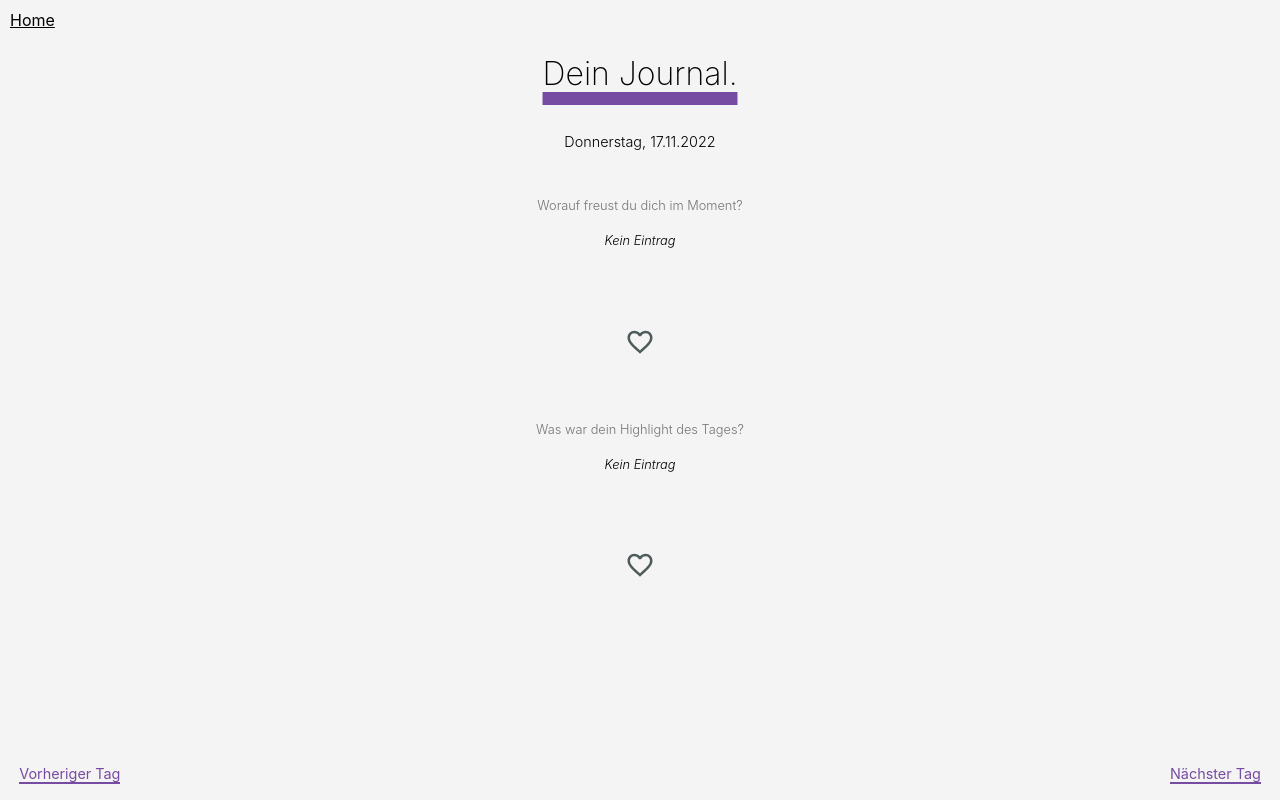
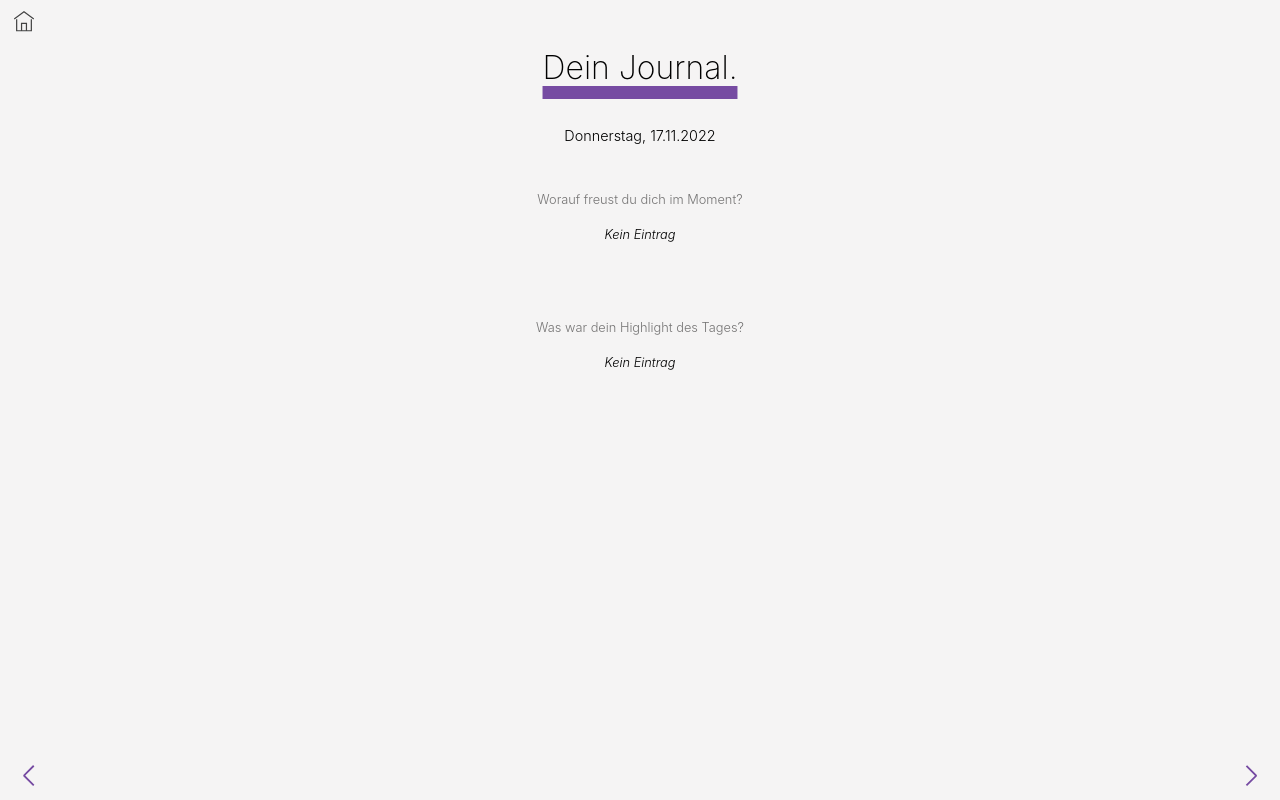
Before and after one commit to marialitwa/capstone-project, a Next.js app: page /answers/17-11-2022 in a window 1280 px wide. Built offline with nearby package versions, Linux system fonts and the light colour scheme; a web font is replaced by a local one.

Commit message:
Install react icons. Add navigation items. Refactor toggleFavorite function.

```diff
--- a/components/AnswerCard.js
+++ b/components/AnswerCard.js
@@ -14,16 +14,15 @@ export default function AnswerCard({
         <StyledPlaceholder>Kein Eintrag</StyledPlaceholder>
       ) : (
         answerText.map((morningAnswer) => (
+          <>
             <StyledAnswer>{morningAnswer.text}</StyledAnswer>
-        ))
-      )}
             <FavIcon
-        // type={"button"}
+              type={"button"}
               onClick={() => {
-          toggleFavorite(answerText.id);
+                toggleFavorite(morningAnswer.id);
               }}
             >
-        {answerText.isFavorite ? (
+              {morningAnswer.isFavorite ? (
                 <svg
                   xmlns="http://www.w3.org/2000/svg"
                   height="30px"
@@ -47,6 +46,9 @@ export default function AnswerCard({
                 </svg>
               )}
             </FavIcon>
+          </>
+        ))
+      )}
     </StyledCard>
   );
 }
--- a/components/QuestionForm.js
+++ b/components/QuestionForm.js
@@ -46,7 +46,7 @@ export default function QuestionForm({ onAddEntry, questionText }) {
       {showSnack && (
         <SnackBar
           text={
-            "Das hat geklappt! Dein Eintrag ist erfolgreich gespeichert, du wirst jetzt automatisch zu deinem Journal geleitet."
+            "Das hat geklappt! Dein Eintrag ist erfolgreich gespeichert. Du wirst jetzt automatisch zu deinem Journal geleitet."
           }
           onClose={() => {
             router.push(`/answers/${currentDate}`);
@@ -86,4 +86,6 @@ const StyledQuestion = styled.label`
 const StyledTextarea = styled.textarea`
   outline: none;
   border: 1px solid #d1d1d1;
+  border-radius: 6px;
+  padding: 8px;
 `;
--- a/package.json
+++ b/package.json
@@ -18,6 +18,7 @@
     "next": "13.0.3",
     "react": "18.2.0",
     "react-dom": "18.2.0",
+    "react-icons": "^4.7.1",
     "styled-components": "^5.3.6"
   },
   "devDependencies": {
--- a/pages/_app.js
+++ b/pages/_app.js
@@ -9,18 +9,21 @@ function MyApp({ Component, pageProps }) {
         id: "93fddb4b-5cf8-40d0-b18a-3cbf96a8301b",
         text: "Heute Abend das WM-Fußballspiel Deutschland-Spanien zu schauen (auch wenn's beim letzten Spiel nicht so gut lief und die WM in Katar sowieso eine totale Katastrophe ist...)",
         createdDate: "2022-11-27T11:38:27.814Z",
+        isFavorite: false,
       },
 
       {
         id: "7d8ad4b5-08c6-4214-b29a-09aec355904f",
         text: "Ich freue mich heute darauf meinen Code nach der Review weiter zu verbessern und im Austausch zu sein",
         createdDate: "2022-11-28T08:27:49.978Z",
+        isFavorite: false,
       },
 
       {
         id: "8fbbf6d3-d547-4a76-b3a8-198cc046e523",
         text: "Ich freu mich darauf heute Abend wirklich sehr leckeres schwedisches Gebäck im Arket Café dank der ToGoodToGo App abzuholen. Das Gebäck würde man sonst nämlich wegwerfen und dafür ist es einfach viel zu lecker.",
         createdDate: "2022-11-29T09:11:25.632Z",
+        isFavorite: false,
       },
     ]
   );
@@ -33,18 +36,21 @@ function MyApp({ Component, pageProps }) {
         id: "ca2e297a-b2e9-4073-84ad-ce142580fcfe",
         text: "Austausch mit meinen Team-KollegInnen darüber, wie wir uns in der aktuellen Situation fühlen. Ein auf und ab...",
         createdDate: "2022-11-25T16:17:26.873Z",
+        isFavorite: false,
       },
 
       {
         id: "17ff2a87-379a-4b19-958c-15a24cb65ed2",
         text: "Habe gut und ausreichend geschlafen und konnte tagsüber ausgeruht arbeiten.",
         createdDate: "2022-11-27T17:40:40.423Z",
+        isFavorite: false,
       },
 
       {
         id: "44219f41-a977-43c9-aa81-4dcee98ebe6a",
         text: "Das was ich die Tage Neues gelernt habe, konnte ich heute im Team weitergeben und habe zum Lösen kleinerer Probleme helfen können. Und genauso andersherum.",
         createdDate: "2022-11-29T16:22:44.670Z",
+        isFavorite: false,
       },
     ]
   );
@@ -73,6 +79,32 @@ function MyApp({ Component, pageProps }) {
     ]);
   }
 
+  function toggleFavorite(id) {
+    const newMorningAnswerArray = morningAnswers.map((answer) => {
+      if (answer.id === id) {
+        return {
+          ...answer,
+          isFavorite: !answer.isFavorite,
+        };
+      } else {
+        return answer;
+      }
+    });
+    const newEveningAnswerArray = eveningAnswers.map((answer) => {
+      if (answer.id === id) {
+        return {
+          ...answer,
+          isFavorite: !answer.isFavorite,
+        };
+      } else {
+        return answer;
+      }
+    });
+
+    setEveningAnswers(newEveningAnswerArray);
+    setMorningAnswers(newMorningAnswerArray);
+  }
+
   return (
     <>
       <GlobalStyles />
@@ -82,6 +114,7 @@ function MyApp({ Component, pageProps }) {
         onAddMorningAnswer={addMorningAnswer}
         eveningAnswers={eveningAnswers}
         onAddEveningAnswer={addEveningAnswer}
+        toggleFavorite={toggleFavorite}
       />
     </>
   );
--- a/pages/answers/[answerDate].js
+++ b/pages/answers/[answerDate].js
@@ -5,11 +5,23 @@ import AnswerCard from "../../components/AnswerCard";
 import { useRouter } from "next/router";
 import { useState } from "react";
 
-export default function AnswersPage({ morningAnswers, eveningAnswers }) {
+// ---- NAV ICONS -----
+import { VscChevronLeft } from "react-icons/vsc";
+import { VscChevronRight } from "react-icons/vsc";
+// import { BsArrowLeft } from "react-icons/bs";
+// import { CiHome } from "react-icons/ci";
+// import { HiOutlineHome } from "react-icons/hi";
+// import { RiHome2Line } from "react-icons/ri";
+import { TfiHome } from "react-icons/tfi";
+// import { IoIosHeartEmpty } from "react-icons/io";
+
+export default function AnswersPage({
+  morningAnswers,
+  eveningAnswers,
+  toggleFavorite,
+}) {
   const router = useRouter();
   const { answerDate } = router.query;
-
-  const [answerText, setAnswerText] = useState(false);
 
   if (!answerDate) return;
   const [day, month, year] = answerDate.split("-");
@@ -36,27 +48,17 @@ export default function AnswersPage({ morningAnswers, eveningAnswers }) {
 
   const today = new Date();
 
-  function toggleFavorite(id) {
-    const answerText = filteredMorningAnswers;
-
-    const newAnswerArray = answerText.map((answerText) => {
-      if (answerText.id === id) {
-        return {
-          ...answerText,
-          isFavorite: !answerText.isFavorite,
-        };
-      } else {
-        return answerText;
-      }
-    });
-
-    setAnswerText(newAnswerArray);
-  }
-
   return (
     <>
       <Main>
-        <StyledLink href="/">Home</StyledLink>
+        <NavHeader>
+          <Link href="/">
+            <NavIconToHomepage />
+          </Link>
+          {/* <Link href="/favorites">
+            <NavIconToFavoritesPage />
+          </Link> */}
+        </NavHeader>
         <Heading>Dein Journal.</Heading>
         <EntryDate>
           {answerPageDate.toLocaleDateString("de-DE", {
@@ -66,7 +68,6 @@ export default function AnswersPage({ morningAnswers, eveningAnswers }) {
             year: "numeric",
           })}
         </EntryDate>
-
         <AnswerCard
           questionText="Worauf freust du dich im Moment?"
           answerText={filteredMorningAnswers}
@@ -78,16 +79,19 @@ export default function AnswersPage({ morningAnswers, eveningAnswers }) {
           toggleFavorite={toggleFavorite}
         />
       </Main>
-      <Navigation>
+
+      <NavFooter>
         <StyledNavLink href={`/answers/${previousDate}`}>
-          Vorheriger Tag
+          <NavIconPreviousDay />
+          {/* <p>Vorheriger Tag</p> */}
         </StyledNavLink>
         {today.toDateString() !== answerPageDate.toDateString() && (
           <StyledNavLink href={`/answers/${nextDate}`}>
-            Nächster Tag
+            {/* Nächster Tag */}
+            <NavIconNextDay />
           </StyledNavLink>
         )}
-      </Navigation>
+      </NavFooter>
     </>
   );
 }
@@ -109,25 +113,48 @@ const EntryDate = styled.p`
   margin-bottom: 3rem;
 `;
 
-const StyledLink = styled(Link)`
-  display: flex;
-  margin: 10px;
-  color: black;
-`;
-
 const Main = styled.main`
   min-height: calc(100vh - 4rem);
+  margin-top: 3rem;
 `;
 
 const StyledNavLink = styled(Link)`
   color: #764ba2;
-  margin: 1rem 1.2rem;
-  border-bottom: 2px solid #764ba2;
+  margin: 1.2rem 1.5rem;
   text-decoration: none;
-  font-size: 0.9rem;
+  font-size: 0.7rem;
+  display: flex;
 `;
 
-const Navigation = styled.div`
+// ----- NAV HEADER ------
+const NavHeader = styled.nav`
+  display: flex;
+  justify-content: space-between;
+  align-items: center;
+  position: fixed;
+  top: 0;
+  left: 0;
+  right: 0;
+`;
+
+const NavIconToHomepage = styled(TfiHome)`
+  transform: scale(1.3);
+  _margin: 0.3rem 0.5rem;
+  color: #434343;
+  margin: 1rem;
+  margin-top: 0.8rem;
+`;
+
+// const NavIconToFavoritesPage = styled(IoIosHeartEmpty)`
+//   transform: scale(1.5);
+//   _margin: 0.3rem 0.5rem;
+//   color: #434343;
+//   margin: 1rem;
+//   margin-top: 0.8rem;
+// `;
+
+// ----- NAV FOOTER ------
+const NavFooter = styled.div`
   display: flex;
   justify-content: space-between;
   position: fixed;
@@ -135,3 +162,23 @@ const Navigation = styled.div`
   left: 0;
   right: 0;
 `;
+
+const NavIconPreviousDay = styled(VscChevronLeft)`
+  transform: scale(3);
+  color: #764ba2;
+`;
+
+const NavIconNextDay = styled(VscChevronRight)`
+  transform: scale(3);
+  color: #764ba2;
+`;
+
+// const StyledLink = styled(Link)`
+//   display: flex;
+//   margin: 10px;
+//   color: #764ba2;
+//   text-decoration: none;
+//   font-size: 1rem;
+//   font-weight: 300;
+//   letter-spacing: 0.02rem;
+// `;
--- a/pages/index.js
+++ b/pages/index.js
@@ -1,5 +1,6 @@
 import Link from "next/link";
 import styled from "styled-components";
+import { FaMoon } from "react-icons/fa";
 
 export default function Home() {
   const date = new Date().toLocaleString("de-DE", {
```
Also changed, not shown: pages/favorites.js (+22 -20 lines), pages/morning.js (+10 -1 lines), 1 other file (tests, documents, lock files or other folders). Lines whose indentation alone changed are shown as unchanged.
